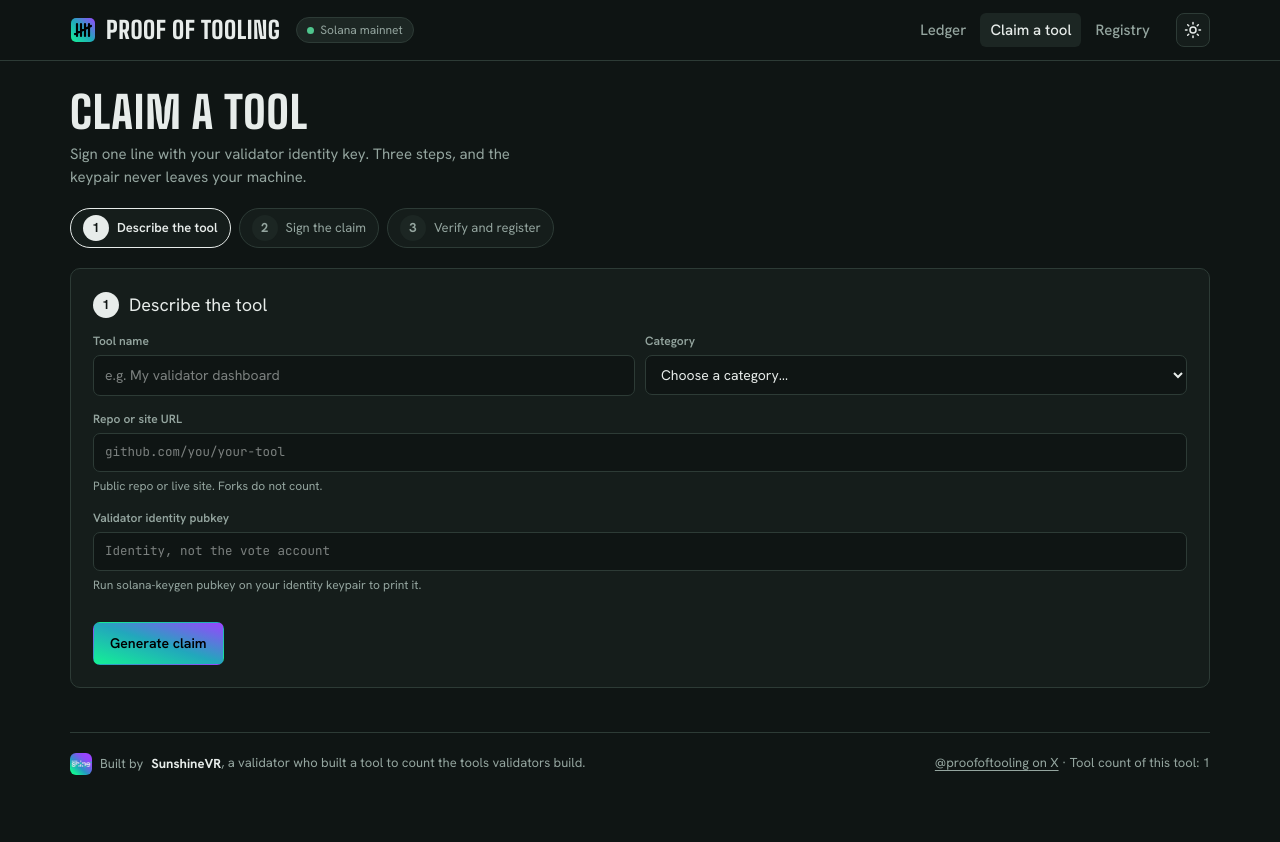
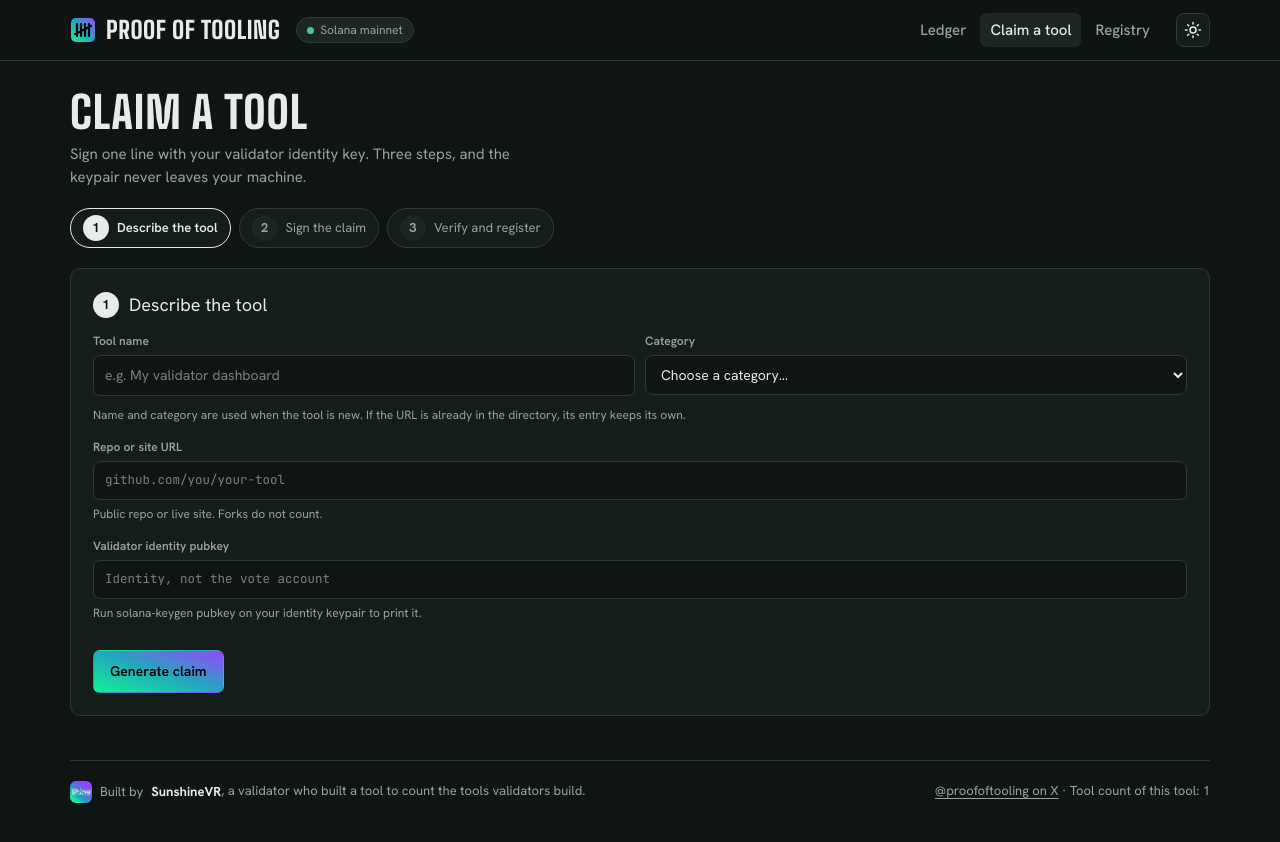
Before and after one commit to PsychoVR/proof-of-tooling, a Next.js app: page /claim in a window 1280 px wide. Shown: the top 842 px of the page. Built offline with nearby package versions, Linux system fonts and the light colour scheme.

Commit message:
feat: lock name and category for listed tools and say when they are ignored

```diff
--- a/app/claim/page.tsx
+++ b/app/claim/page.tsx
@@ -28,7 +28,7 @@ export default async function ClaimPage({ searchParams }: { searchParams: Promis
       </p>
       <ClaimWizard
         initial={initial}
-        listed={listed ? { slug: listed.slug, claimed: listed.status === "claimed", creditedTo: listed.owner?.name ?? null } : undefined}
+        listed={listed ? { slug: listed.slug, url: listed.url, claimed: listed.status === "claimed", creditedTo: listed.owner?.name ?? null } : undefined}
       />
     </>
   );
--- a/components/ClaimWizard.tsx
+++ b/components/ClaimWizard.tsx
@@ -12,6 +12,7 @@ import {
   serializeWizardState,
   buildClaimMessage,
   type ClaimPrefill,
+  normalizeToolUrl,
   githubNewFileUrl,
   proofHint,
   proofJson,
@@ -35,6 +36,8 @@ const STEPS = ["Describe the tool", "Sign the claim", "Verify and register"];
 
 export interface ListedTool {
   slug: string;
+  /** Canonical url of the listed tool. */
+  url: string;
   /** True when the tool already has an active claim. */
   claimed: boolean;
   creditedTo: string | null;
@@ -57,6 +60,8 @@ export function ClaimWizard({ initial, listed }: { initial?: ClaimPrefill; liste
   const [notice, setNotice] = useState<string | null>(null);
   const [restored, setRestored] = useState(false);
 
+  // While the url is the listed tool's, its stored name and category are the ones that count.
+  const locked = !!listed && normalizeToolUrl(url) === listed.url;
   const urlErr = validateToolUrl(url);
   const idErr = validateIdentity(identity);
   const message = buildClaimMessage(url, identity, date);
@@ -176,17 +181,18 @@ export function ClaimWizard({ initial, listed }: { initial?: ClaimPrefill; liste
                   This tool is already listed, unclaimed{listed.creditedTo ? `, credited to ${listed.creditedTo}` : ""}.
                 </>
               )}
+              {locked ? " Its name and category come from the directory and cannot be changed here." : ""}
             </p>
           )}
           <div className="row2">
             <div className="field">
               <label htmlFor="c-name">Tool name</label>
-              <input id="c-name" value={toolName} maxLength={80} onChange={(e) => setToolName(e.target.value)} placeholder="e.g. My validator dashboard" aria-invalid={touched && !toolName.trim()} />
+              <input id="c-name" value={toolName} readOnly={locked} maxLength={80} onChange={(e) => setToolName(e.target.value)} placeholder="e.g. My validator dashboard" aria-invalid={touched && !toolName.trim()} />
               {touched && !toolName.trim() && <span className="err">Enter the tool name.</span>}
             </div>
             <div className="field">
               <label htmlFor="c-cat">Category</label>
-              <select id="c-cat" value={category} onChange={(e) => setCategory(e.target.value as Category | "")} aria-invalid={touched && !category} aria-describedby="c-cat-e">
+              <select id="c-cat" value={category} disabled={locked} onChange={(e) => setCategory(e.target.value as Category | "")} aria-invalid={touched && !category} aria-describedby="c-cat-e">
                 <option value="">Choose a category…</option>
                 {CATEGORIES.map((c) => (
                   <option key={c}>{c}</option>
@@ -195,6 +201,11 @@ export function ClaimWizard({ initial, listed }: { initial?: ClaimPrefill; liste
               {touched && !category && <span id="c-cat-e" className="err">Choose a category.</span>}
             </div>
           </div>
+          {!locked && (
+            <p className="note" style={{ marginTop: -4 }}>
+              Name and category are used when the tool is new. If the URL is already in the directory, its entry keeps its own.
+            </p>
+          )}
           <div className="field">
             <label htmlFor="c-url">Repo or site URL</label>
             <input id="c-url" className="mono-in" value={url} onChange={(e) => setUrl(e.target.value)} placeholder="github.com/you/your-tool" aria-invalid={touched && !!urlErr} aria-describedby="c-url-e" autoComplete="off" />
```
Also changed, not shown: 1 other file (tests, documents, lock files or other folders).
